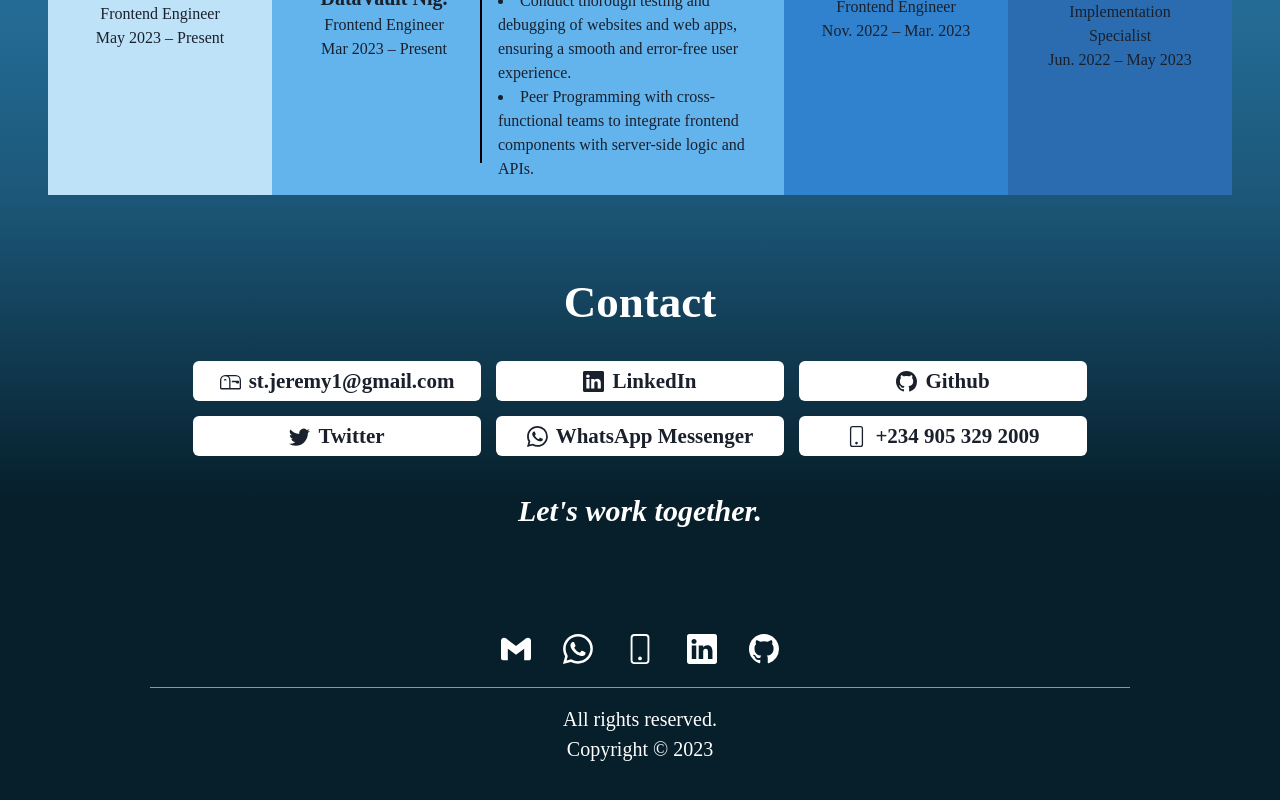
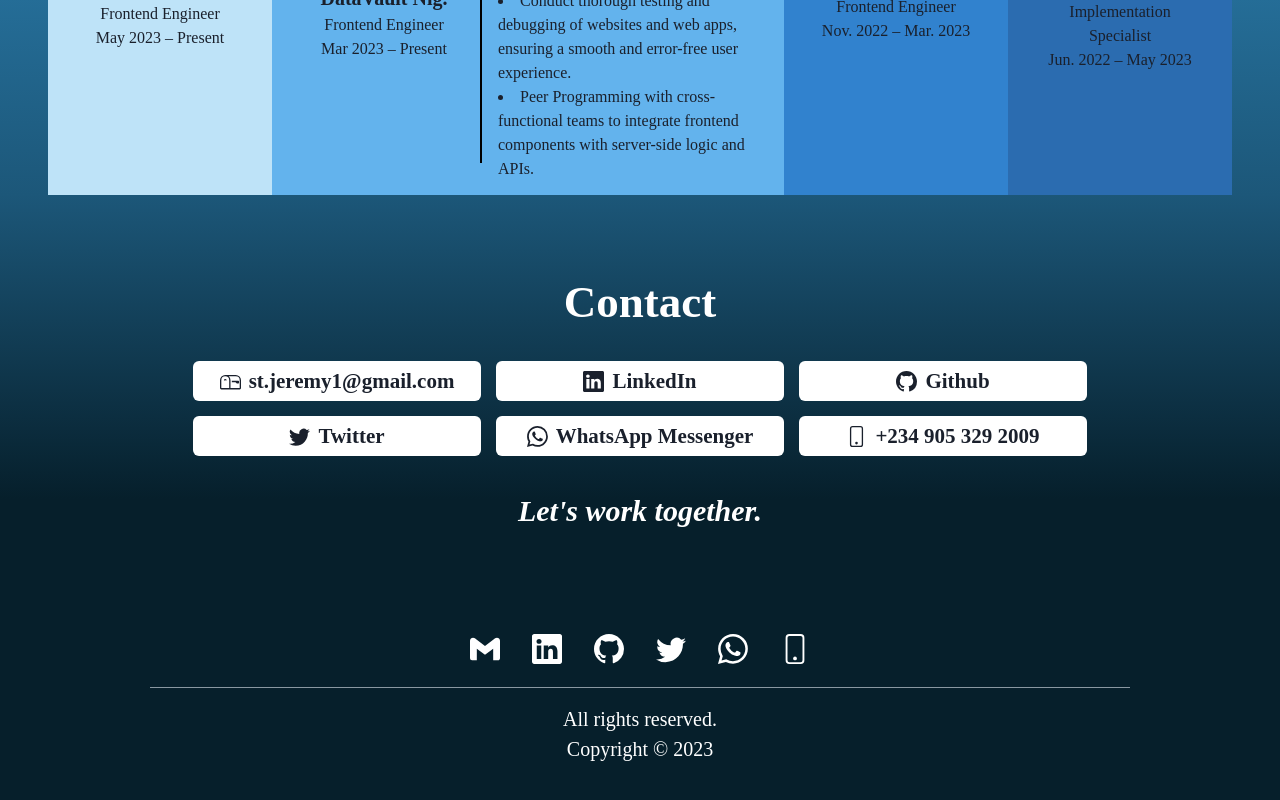
Before and after one commit to st-jeremy/jeremysmith, a Next.js app: page / in a window 1280 px wide. Shown: the part 2236-3036 px from the top of the page. Built offline with nearby package versions, Linux system fonts and the light colour scheme; a web font is replaced by a local one.

Commit message:
Added twitter icon

```diff
--- a/Components/ContactIcons.tsx
+++ b/Components/ContactIcons.tsx
@@ -1,4 +1,4 @@
-import { BsGithub, BsLinkedin, BsPhone, BsWhatsapp } from 'react-icons/bs';
+import { BsGithub, BsLinkedin, BsPhone, BsTwitter, BsWhatsapp } from 'react-icons/bs';
 import { SiGmail } from 'react-icons/si'
 import { Button, Box, Tooltip } from '@chakra-ui/react';
 import { IContactIcon, IContactIcons } from './types';
@@ -26,6 +26,21 @@ const ContactIcons = (props:IContactIcons) => {
         icon={<SiGmail />}
       />
       <ContactIcon
+        tooltip='LinkedIn'
+        href='"https://linkedin.com/in/stjeremy1"'
+        icon={<BsLinkedin />}
+      />
+      <ContactIcon
+        tooltip='GitHub'
+        href="https://github.com/st-jeremy"
+        icon={<BsGithub />}
+      />
+      <ContactIcon
+        tooltip='Twitter'
+        href="https://twitter.com/St_Jeremy1"
+        icon={<BsTwitter />}
+      />
+      <ContactIcon
         tooltip='Whatsapp'
         href="http://wa.me/2349053292009"
         icon={<BsWhatsapp />}
@@ -35,16 +50,6 @@ const ContactIcons = (props:IContactIcons) => {
         href="tel:+2349053292009"
         icon={<BsPhone />}
       />
-      <ContactIcon
-        tooltip='LinkedIn'
-        href='"https://linkedin.com/in/stjeremy1"'
-        icon={<BsLinkedin />}
-      />
-      <ContactIcon
-        tooltip='GitHub'
-        href="https://github.com/st-jeremy"
-        icon={<BsGithub />}
-      />
     </Box>
    );
 }
--- a/Components/Footer.tsx
+++ b/Components/Footer.tsx
@@ -27,9 +27,7 @@ const Footer = () => {
         />
       </Box>
 
-      <ContactIcons
-        justifyContent='center'
-      />
+      <ContactIcons justifyContent='center' />
 
       <Divider color={'black'} height={'2px'} w={'90%'} m={'auto'} pb={'4'}/>
 
```
